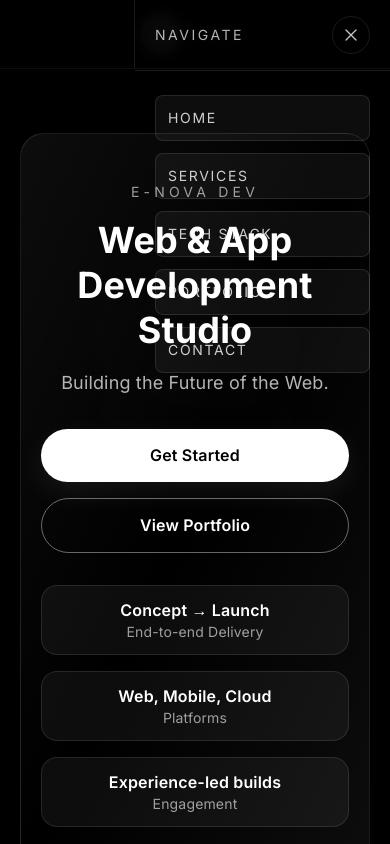
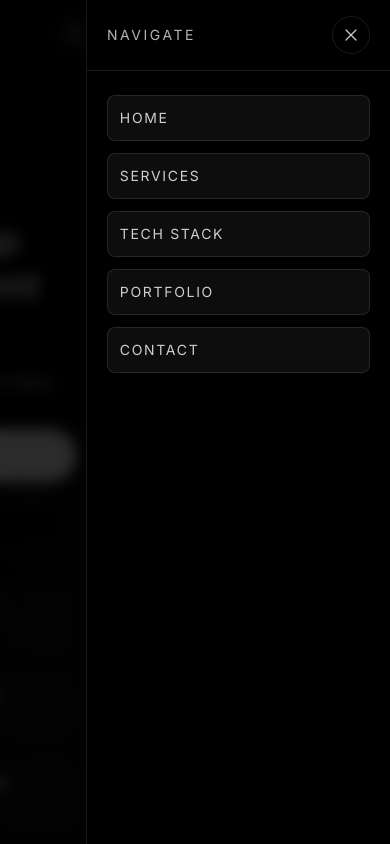
Before and after one commit to EmileGhorra/enova-dev, a Next.js app: page / in a window 390 px wide. Both pictures are taken after a click on the button "Toggle menu". Shown: the top 844 px of the page. Built offline with nearby package versions, Linux system fonts and the light colour scheme.

Commit message:
First Commit

```diff
--- a/app/globals.css
+++ b/app/globals.css
@@ -169,9 +169,9 @@ input:focus, textarea:focus {
 }
 
 .menu-open .page-shell {
-  transform: translateX(-60vw);
+  transform: translateX(-70vw);
   filter: blur(6px) saturate(80%);
-  opacity: 0.9;
+  opacity: 0.85;
   pointer-events: none;
 }
 
--- a/app/layout.tsx
+++ b/app/layout.tsx
@@ -18,7 +18,9 @@ export default function RootLayout({
 }) {
   return (
     <html lang="en">
-      <body className={inter.className}>{children}</body>
+      <body className={inter.className}>
+        <div className="page-shell">{children}</div>
+      </body>
     </html>
   );
 }
--- a/components/Navbar.tsx
+++ b/components/Navbar.tsx
@@ -3,6 +3,7 @@
 import Link from "next/link";
 import Image from "next/image";
 import { useEffect, useState } from "react";
+import { createPortal } from "react-dom";
 import { Bars3Icon, XMarkIcon } from "@heroicons/react/24/outline";
 
 const navLinks = [
@@ -15,12 +16,66 @@ const navLinks = [
 
 export default function Navbar() {
   const [open, setOpen] = useState(false);
+  const [mounted, setMounted] = useState(false);
 
   useEffect(() => {
     const handler = () => setOpen(false);
     window.addEventListener("resize", handler);
     return () => window.removeEventListener("resize", handler);
   }, []);
+
+  useEffect(() => {
+    setMounted(true);
+  }, []);
+
+  useEffect(() => {
+    const body = document.body;
+    if (open) {
+      body.classList.add("menu-open");
+    } else {
+      body.classList.remove("menu-open");
+    }
+    return () => body.classList.remove("menu-open");
+  }, [open]);
+
+  useEffect(() => {
+    let startX = 0;
+    let currentX = 0;
+    let touching = false;
+
+    const onTouchStart = (e: TouchEvent) => {
+      if (e.touches.length !== 1) return;
+      startX = e.touches[0].clientX;
+      currentX = startX;
+      touching = true;
+    };
+
+    const onTouchMove = (e: TouchEvent) => {
+      if (!touching || e.touches.length !== 1) return;
+      currentX = e.touches[0].clientX;
+    };
+
+    const onTouchEnd = () => {
+      if (!touching) return;
+      const deltaX = currentX - startX;
+      const startAtRightEdge = startX > window.innerWidth - 80; // px from right edge
+      if (!open && startAtRightEdge && deltaX < -40) {
+        setOpen(true);
+      } else if (open && deltaX > 40) {
+        setOpen(false);
+      }
+      touching = false;
+    };
+
+    window.addEventListener("touchstart", onTouchStart, { passive: true });
+    window.addEventListener("touchmove", onTouchMove, { passive: true });
+    window.addEventListener("touchend", onTouchEnd);
+    return () => {
+      window.removeEventListener("touchstart", onTouchStart);
+      window.removeEventListener("touchmove", onTouchMove);
+      window.removeEventListener("touchend", onTouchEnd);
+    };
+  }, [open]);
 
   return (
     <header className="sticky top-0 z-30 backdrop-blur-sm bg-black/40 border-b border-white/5">
@@ -65,14 +120,17 @@ export default function Navbar() {
           </div>
         </div>
 
+        {mounted &&
+          createPortal(
+            <>
               <div
                 className={`fixed inset-0 z-40 transition-opacity duration-300 md:hidden ${
-            open ? "pointer-events-auto bg-black/60 opacity-100" : "pointer-events-none opacity-0"
+                  open ? "pointer-events-auto bg-black/80 backdrop-blur-sm opacity-100" : "pointer-events-none opacity-0"
                 }`}
                 onClick={() => setOpen(false)}
               />
               <aside
-          className={`fixed right-0 top-0 z-50 h-full w-64 transform bg-black/90 backdrop-blur border-l border-white/10 transition-transform duration-300 md:hidden ${
+                className={`fixed right-0 top-0 z-50 h-full w-[78vw] max-w-xs sm:max-w-sm transform bg-black/95 backdrop-blur-md border-l border-white/10 transition-transform duration-300 md:hidden ${
                   open ? "translate-x-0" : "translate-x-full"
                 }`}
               >
@@ -100,6 +158,9 @@ export default function Navbar() {
                   ))}
                 </div>
               </aside>
+            </>,
+            document.body
+          )}
       </nav>
     </header>
   );
```
Lines whose indentation alone changed are shown as unchanged.
